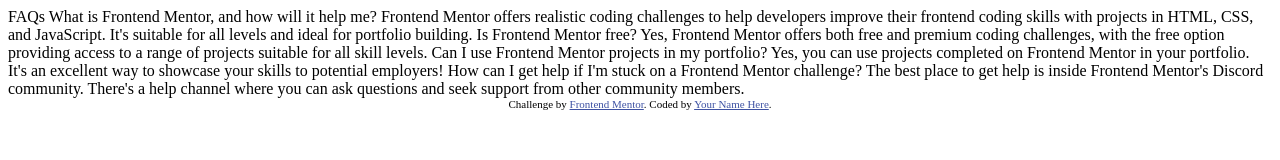
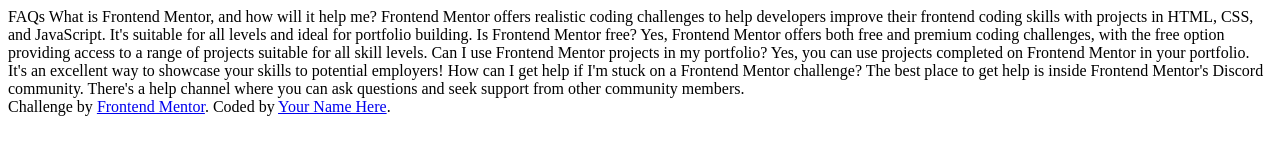
Before and after one commit to Randomgituser69/FAQ-Accordion-retry, a plain HTML site: page index.html in a window 1280 px wide. Drawn offline with Linux system fonts and the light colour scheme.

Commit message:
Update index.html

```diff
--- a/index.html
+++ b/index.html
@@ -2,17 +2,14 @@
 <html lang="en">
 <head>
   <meta charset="UTF-8">
-  <meta name="viewport" content="width=device-width, initial-scale=1.0"> <!-- displays site properly based on user's device -->
-
+   <meta name="viewport" content="width=device-width, initial-scale=1.0"><!-- displays site properly based on user's device -->
+  <link rel="stylesheet" href="style.css">
+  <link rel="preconnect" href="https://fonts.googleapis.com">
+<link rel="preconnect" href="https://fonts.gstatic.com" crossorigin>
+<link href="https://fonts.googleapis.com/css2?family=Work+Sans:ital,wght@0,100..900;1,100..900&display=swap" rel="stylesheet">
   <link rel="icon" type="image/png" sizes="32x32" href="./assets/images/favicon-32x32.png">
 
   <title>Frontend Mentor | FAQ accordion</title>
-
-  <!-- Feel free to remove these styles or customise in your own stylesheet 👍 -->
-  <style>
-    .attribution { font-size: 11px; text-align: center; }
-    .attribution a { color: hsl(228, 45%, 44%); }
-  </style>
 </head>
 <body>
 
```
